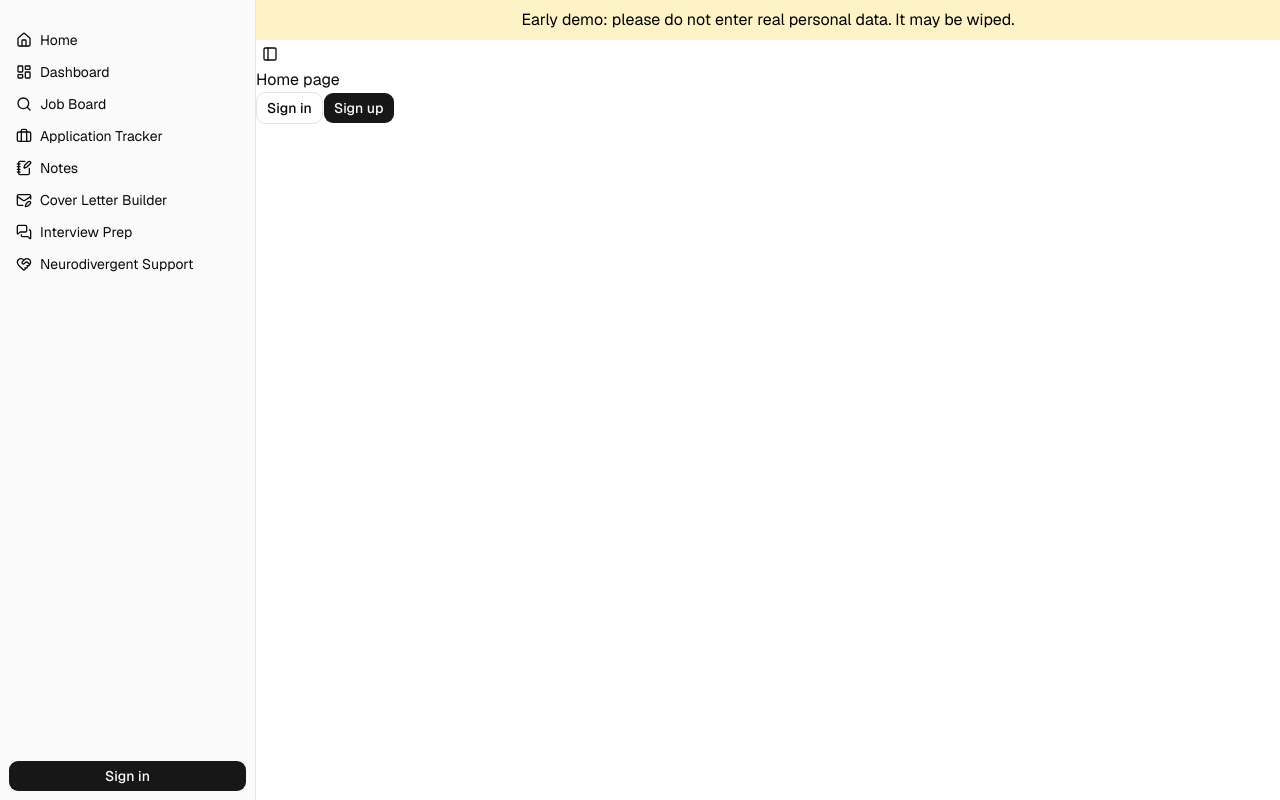
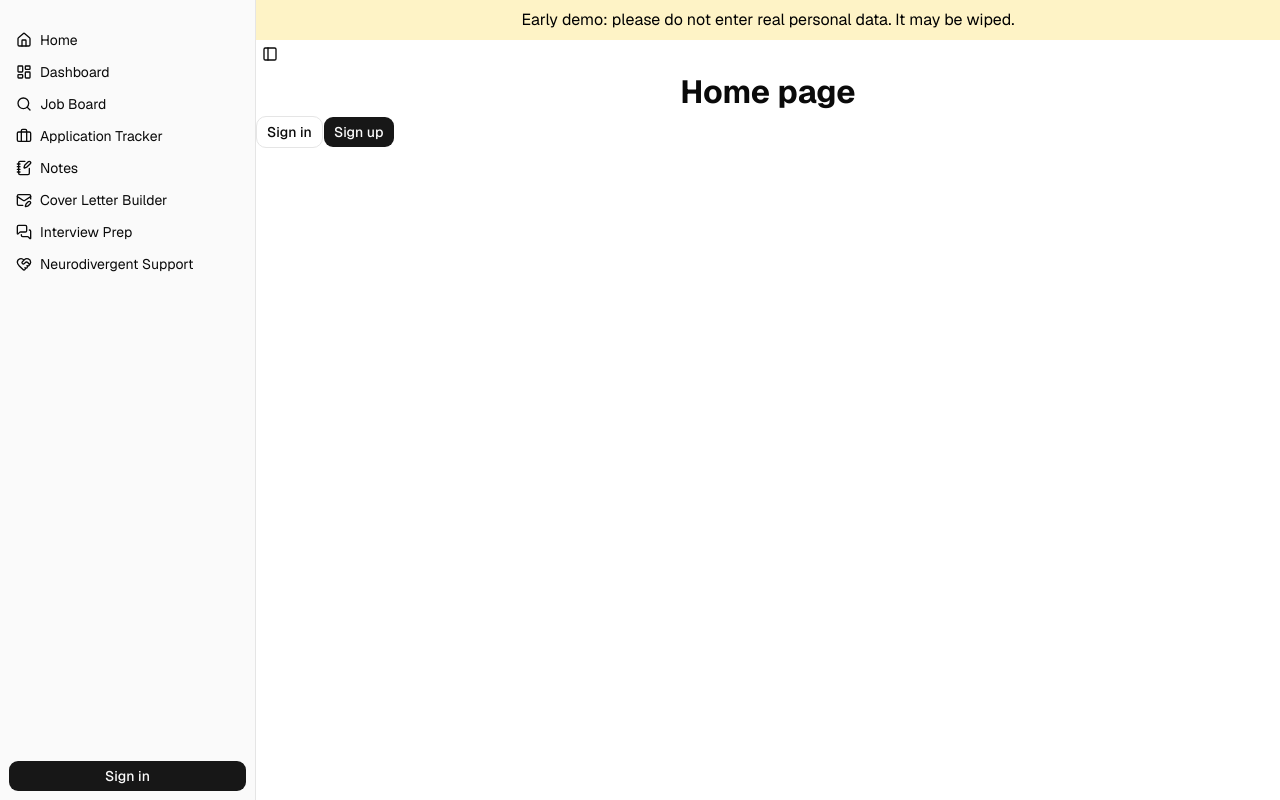
Before and after one commit to hannahro15/Job-tools-platform, a Next.js app: page / in a window 1280 px wide. Built offline with nearby package versions, Linux system fonts and the light colour scheme; no server answers.

Commit message:
Make page titles clarger, centered and bold

```diff
--- a/app/globals.css
+++ b/app/globals.css
@@ -121,6 +121,11 @@
   * {
     @apply border-border outline-ring/50;
   }
+  h1 {
+    font-size: 2rem;
+    font-weight: bold;
+    text-align: center;
+  }
   body {
     @apply bg-background text-foreground;
   }
```
